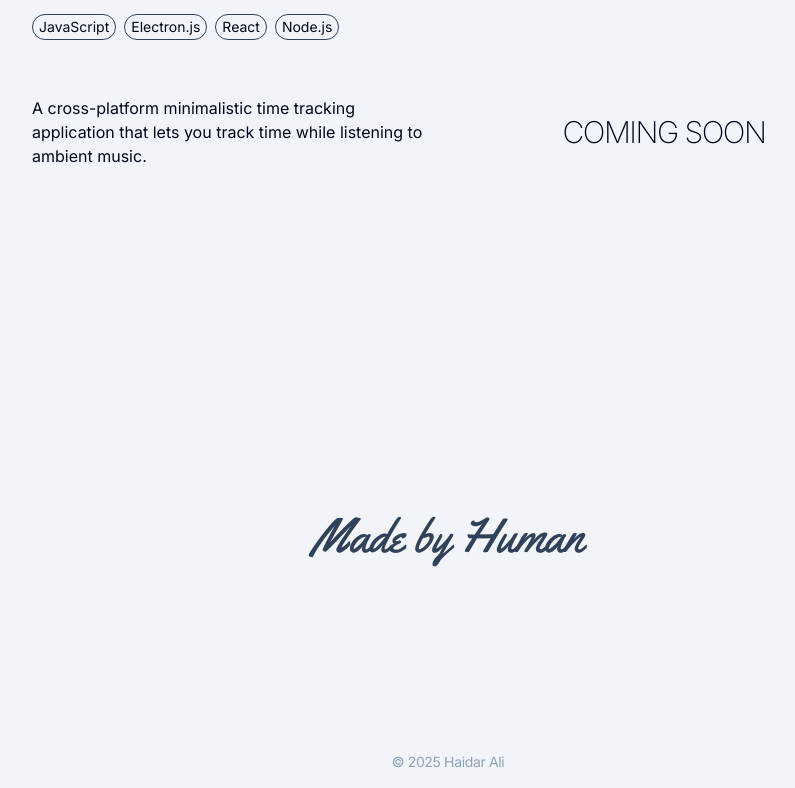
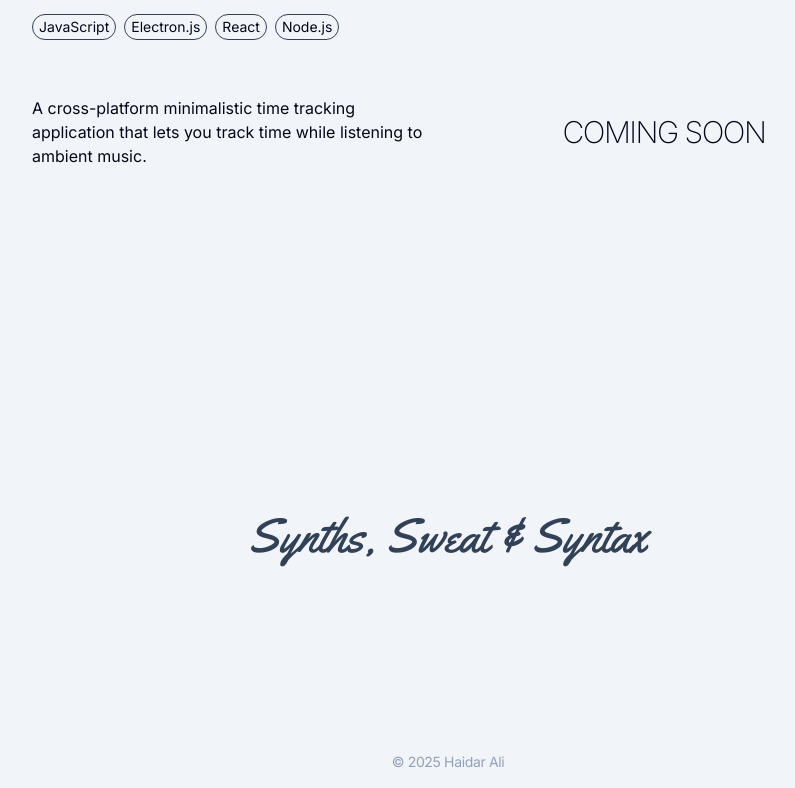
Before and after one commit to haidar47x/haidar47x.github.io, a React (Vite) app: page /#/projects in a window 1280 px wide. Shown: the part 932-1720 px from the top of the page, without its empty margins (192-987 px from the left). Built offline with nearby package versions, Linux system fonts and the light colour scheme; the HTML template or start-up script is replaced by a standard one.

Commit message:
Neon text update

```diff
--- a/src/components/partials/components/MadeBy.jsx
+++ b/src/components/partials/components/MadeBy.jsx
@@ -10,7 +10,7 @@ function MadeBy() {
       ref={ref}
       initial={{ filter: 'blur(20px)', opacity: 0 }}
       animate={isInView ? { filter: 'blur(0px)', opacity: 1 } : {}}
-      transition={{ duration: 2 }}>Made by Human</motion.div>
+      transition={{ duration: 2 }}>Synths, Sweat & Syntax</motion.div>
   );
 }
 
```
